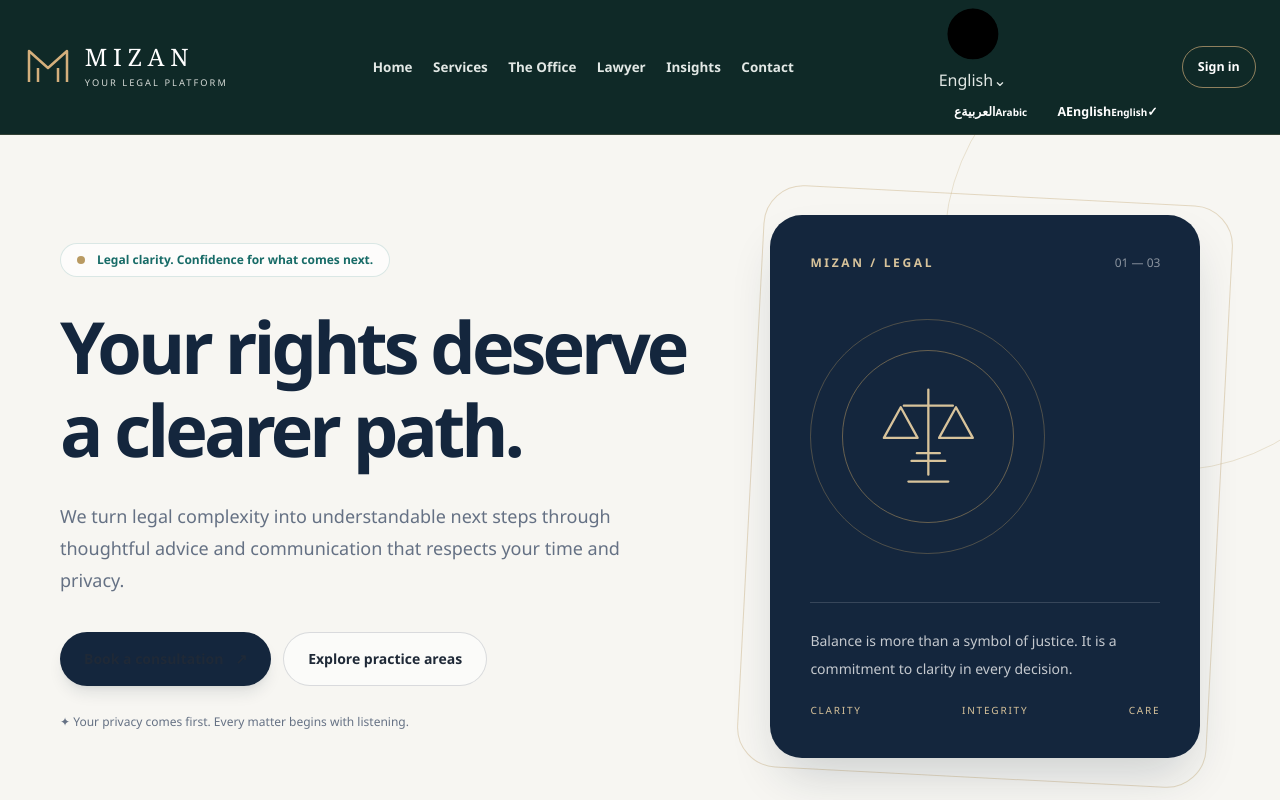
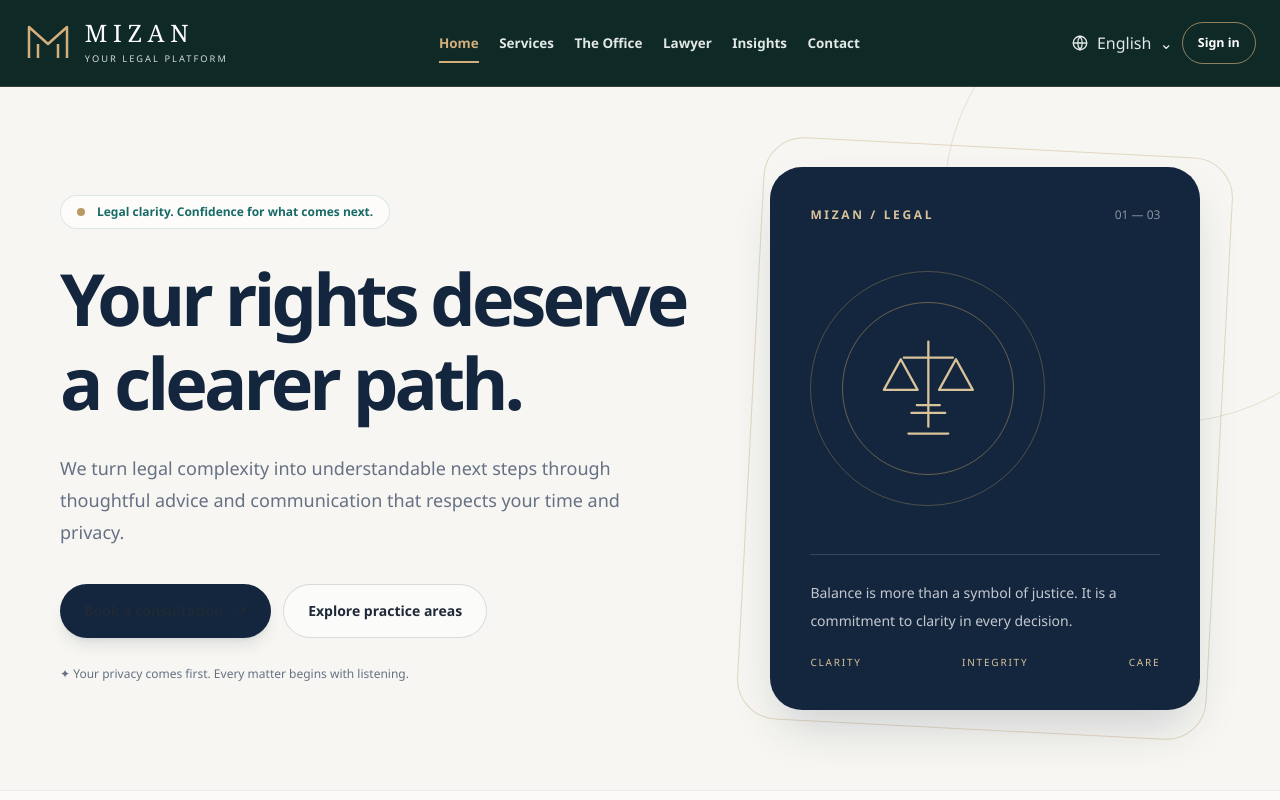
Before and after one commit to mahmoudSElsebaey/mizan-legal-platform, a Next.js app: page /en in a window 1280 px wide. Shown: the top 800 px of the page. Built offline with nearby package versions, Linux system fonts and the light colour scheme; no server answers; the database is empty.

Commit message:
style: add animated accessible menus and refined bilingual brand

```diff
--- a/src/app/globals.css
+++ b/src/app/globals.css
@@ -172,3 +172,25 @@ img, svg, video { max-width: 100%; }
 @media(max-width:1100px){.mizan-site-header-inner{width:calc(100% - 2rem);gap:.8rem}.mizan-site-nav{gap:.8rem}.mizan-site-nav a{font-size:.78rem}.mizan-site-brand-copy strong{font-size:1.25rem}.mizan-site-mark{width:40px;height:40px}.mizan-site-actions a{padding-inline:.75rem}.mizan-footer-main{grid-template-columns:1.2fr 1fr 1fr}.mizan-footer-contact{grid-column:2/4}}
 @media(max-width:760px){.mizan-site-header{position:relative}.mizan-site-header-inner{min-height:auto;flex-wrap:wrap;padding-block:.9rem}.mizan-site-brand{margin-inline-end:auto}.mizan-site-actions{gap:.25rem}.mizan-site-actions a{min-height:36px;padding:.5rem .65rem;font-size:.72rem}.mizan-language{display:none!important}.mizan-site-nav{order:3;width:100%;justify-content:flex-start;gap:1.2rem;overflow-x:auto;padding-block:.3rem .1rem}.mizan-site-nav a{font-size:.8rem}.mizan-footer-main{width:calc(100% - 2rem);grid-template-columns:repeat(2,minmax(0,1fr));gap:2.2rem 1.4rem;padding-block:3rem}.mizan-footer-about,.mizan-footer-contact{grid-column:1/-1}.mizan-footer-bottom{width:calc(100% - 2rem);align-items:flex-start;flex-direction:column;padding-block:1.2rem}.mizan-footer-bottom div{gap:1rem}}
 @media(max-width:420px){.mizan-site-brand-copy strong{font-size:1.15rem}.mizan-site-mark{width:34px;height:34px}.mizan-site-actions a{padding-inline:.5rem;font-size:.67rem}.mizan-footer-main{grid-template-columns:1fr 1fr}}
+
+/* Polished interactive navigation, language selector and account menus */
+.mizan-arabic-wordmark{font-family:"Amiri","Noto Naskh Arabic","Traditional Arabic",serif!important;font-size:2rem!important;font-weight:700!important;letter-spacing:0!important;line-height:1!important;text-shadow:0 1px 14px rgba(212,175,124,.13)}
+.mizan-site-nav a.is-active{color:var(--gold)}.mizan-site-nav a.is-active:after{position:absolute;inset-inline:0;bottom:0;height:2px;background:var(--gold);content:"";transform:scaleX(1)}
+.mizan-popover-anchor{position:relative;display:flex;align-items:center}
+.mizan-language{display:inline-flex;align-items:center;gap:.5rem;border:0;background:transparent;color:#e2e8e5;cursor:pointer}
+.mizan-language svg,.mizan-icon-button svg{width:18px;height:18px;fill:none;stroke:currentColor;stroke-width:1.7;stroke-linecap:round;stroke-linejoin:round}
+.mizan-chevron{display:inline-block;transition:transform .22s ease}.mizan-chevron.is-open{transform:rotate(180deg)}
+.mizan-dropdown{position:absolute;z-index:80;top:calc(100% + .8rem);inset-inline-end:0;width:260px;overflow:hidden;border:1px solid rgba(15,45,43,.09);border-radius:18px;background:#fff;color:var(--charcoal);box-shadow:0 24px 70px rgba(4,25,23,.22);opacity:0;visibility:hidden;transform:translateY(-8px) scale(.98);transform-origin:top right;transition:opacity .2s ease,transform .2s ease,visibility .2s}
+.mizan-dropdown.is-open{opacity:1;visibility:visible;transform:translateY(0) scale(1)}
+.mizan-language-menu{width:205px;padding:.45rem}
+.mizan-language-menu a{display:flex;align-items:center;gap:.7rem;border-radius:12px;padding:.75rem;color:#243b38;font-size:.86rem;font-weight:750}.mizan-language-menu a>span:first-child{display:grid;width:34px;height:34px;place-items:center;border-radius:10px;background:#eff4f1;color:var(--teal);font-size:1rem}.mizan-language-menu a small{display:block;margin-top:.12rem;color:#89938e;font-size:.68rem;font-weight:500}.mizan-language-menu a b{margin-inline-start:auto;color:var(--teal)}.mizan-language-menu a:hover,.mizan-language-menu a.is-selected{background:#f0f5f1}
+.mizan-icon-button{position:relative;display:grid;width:42px;height:42px;place-items:center;border:1px solid rgba(212,175,124,.25);border-radius:50%;background:rgba(255,255,255,.04);color:#f6f3ec;cursor:pointer;transition:background .2s,border-color .2s}.mizan-icon-button:hover{border-color:var(--gold);background:rgba(212,175,124,.1)}
+.mizan-notification-dot{position:absolute;top:8px;inset-inline-end:8px;width:7px;height:7px;border:1px solid #082321;border-radius:50%;background:var(--gold)}
+.mizan-notification-menu{width:320px}.mizan-dropdown-heading{display:flex;align-items:center;justify-content:space-between;gap:1rem;border-bottom:1px solid #edf0ec;padding:1rem 1.1rem}.mizan-dropdown-heading strong{font-size:.95rem}.mizan-dropdown-heading>span{color:#7a8781;font-size:.7rem}.mizan-empty-notifications{display:flex;align-items:center;flex-direction:column;padding:1.7rem 1.4rem;text-align:center}.mizan-empty-notifications>span{display:grid;width:45px;height:45px;place-items:center;border-radius:15px;background:#edf5f1;color:var(--teal);font-size:1.2rem}.mizan-empty-notifications strong{margin-top:.8rem;font-size:.9rem}.mizan-empty-notifications p{margin-top:.35rem;color:#77847e;font-size:.77rem;line-height:1.7}.mizan-dropdown-bottom-link{display:block;border-top:1px solid #edf0ec;padding:.9rem;text-align:center;color:var(--teal);font-size:.8rem;font-weight:800}
+.mizan-profile-trigger{display:flex;max-width:210px;align-items:center;gap:.6rem;border:1px solid rgba(212,175,124,.3);border-radius:999px;background:rgba(255,255,255,.04);padding:.32rem .65rem .32rem .35rem;color:#fff;text-align:start;cursor:pointer}.mizan-avatar{display:grid;width:35px;height:35px;flex-shrink:0;place-items:center;border-radius:50%;background:linear-gradient(145deg,#ead4ae,#b99054);color:#12322e;font-size:.9rem;font-weight:900}.mizan-profile-copy{display:flex;min-width:0;flex-direction:column;gap:.1rem}.mizan-profile-copy strong{max-width:110px;overflow:hidden;font-size:.74rem;text-overflow:ellipsis;white-space:nowrap}.mizan-profile-copy small{max-width:110px;overflow:hidden;color:#bdc9c3;font-size:.61rem;text-overflow:ellipsis;white-space:nowrap}
+.mizan-profile-menu{width:285px;padding:.45rem}.mizan-profile-menu-user{display:flex;align-items:center;gap:.75rem;border-bottom:1px solid #edf0ec;padding:.8rem}.mizan-profile-menu-user>span:last-child{display:flex;min-width:0;flex-direction:column;gap:.2rem}.mizan-profile-menu-user strong{font-size:.84rem}.mizan-profile-menu-user small{max-width:190px;overflow:hidden;color:#7a8781;font-size:.7rem;text-overflow:ellipsis}.mizan-profile-menu>a,.mizan-profile-menu>button{display:flex;width:100%;align-items:center;gap:.75rem;border:0;border-radius:11px;background:transparent;padding:.78rem;color:#35443f;font-size:.82rem;text-align:start;cursor:pointer}.mizan-profile-menu>a>span:first-child,.mizan-profile-menu>button>span:first-child{display:grid;width:30px;height:30px;place-items:center;border-radius:9px;background:#f0f4f1;color:var(--teal)}.mizan-profile-menu>a>b{margin-inline-start:auto;color:#8c9992;font-size:.8rem}.mizan-profile-menu>a:hover{background:#f1f5f2}.mizan-profile-divider{height:1px;margin:.35rem .5rem;background:#edf0ec}.mizan-profile-menu>button{color:#a64242}.mizan-profile-menu>button:hover{background:#fff2f0}.mizan-profile-menu>button:disabled{opacity:.55;cursor:wait}
+.mizan-auth-header{position:relative;z-index:30;display:flex;min-height:78px;align-items:center;justify-content:space-between;gap:1rem;border-bottom:1px solid rgba(212,175,124,.18);background:#082321;padding-inline:max(1rem,calc((100% - 1120px)/2));}.mizan-auth-header .mizan-site-brand-copy strong{font-size:1.35rem}.mizan-auth-language{border:1px solid rgba(212,175,124,.35);border-radius:999px;padding:.65rem .85rem}.mizan-auth-header .mizan-dropdown{top:calc(100% + .4rem);background:white}.mizan-public-content{min-height:1px}
+.mizan-footer-column a{justify-content:flex-start;gap:.5rem}.mizan-footer-column a .mizan-footer-arrow{display:inline-flex;flex-shrink:0;align-items:center;justify-content:center;color:var(--gold);font-size:1.2rem;line-height:1;transition:transform .2s}.mizan-footer-column a:hover .mizan-footer-arrow{transform:translateX(-3px)}[dir="ltr"] .mizan-footer-column a:hover .mizan-footer-arrow{transform:translateX(3px)}
+.mizan-social-links a svg{width:19px;height:19px;fill:none;stroke:currentColor;stroke-width:1.7;stroke-linecap:round;stroke-linejoin:round}
+@media(max-width:760px){.mizan-site-header-inner{gap:.6rem}.mizan-site-nav{order:3}.mizan-profile-copy{display:none}.mizan-profile-trigger{gap:.3rem;padding-inline:.3rem}.mizan-profile-trigger>.mizan-chevron{display:none}.mizan-profile-menu{inset-inline-end:0}.mizan-notification-menu{inset-inline-end:-2rem}.mizan-site-actions{margin-inline-start:auto}.mizan-site-actions .mizan-language span:nth-child(2){display:none}.mizan-auth-header{min-height:70px}}
+@media(prefers-reduced-motion:reduce){.mizan-dropdown,.mizan-chevron,.mizan-footer-column a .mizan-footer-arrow{transition:none}}
```
